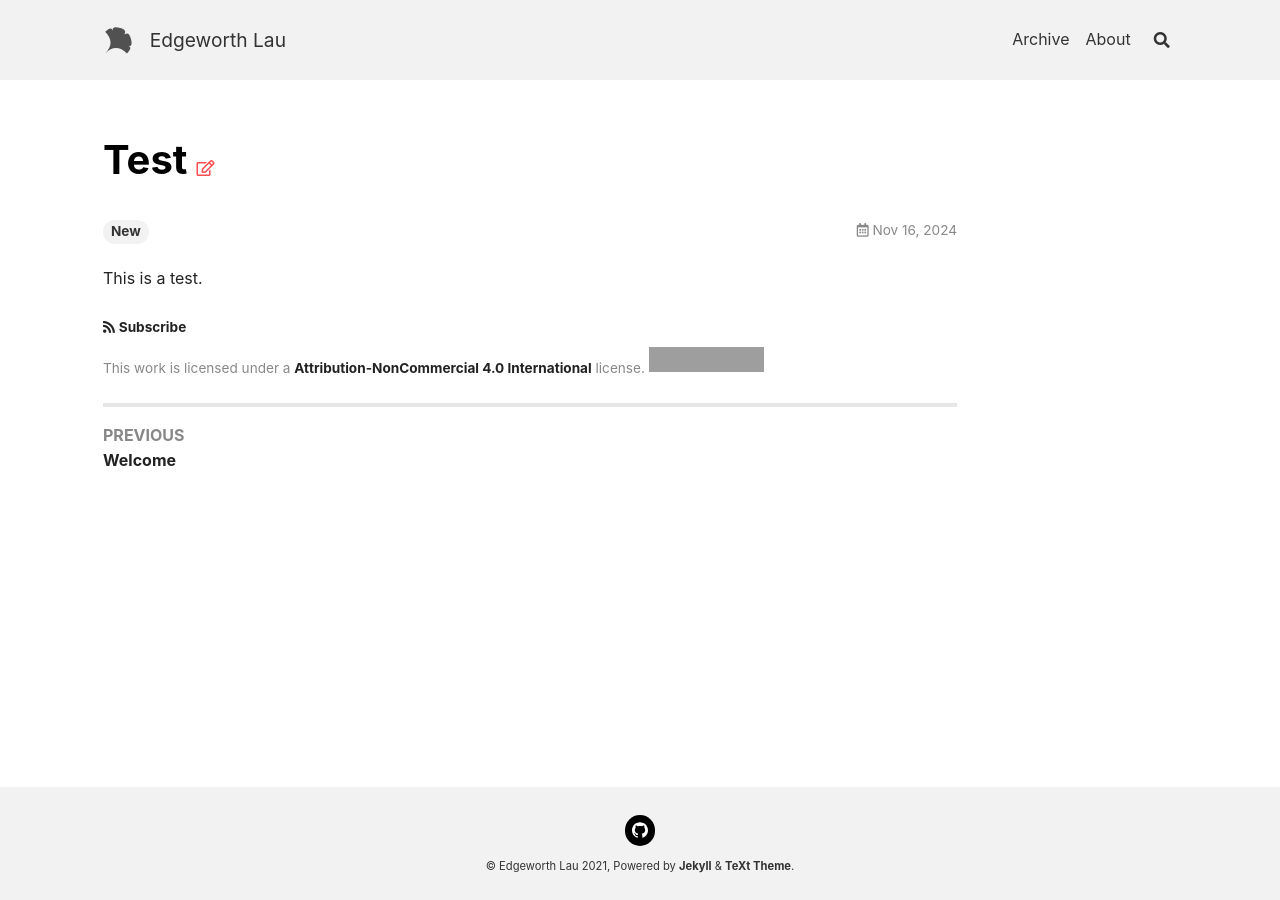
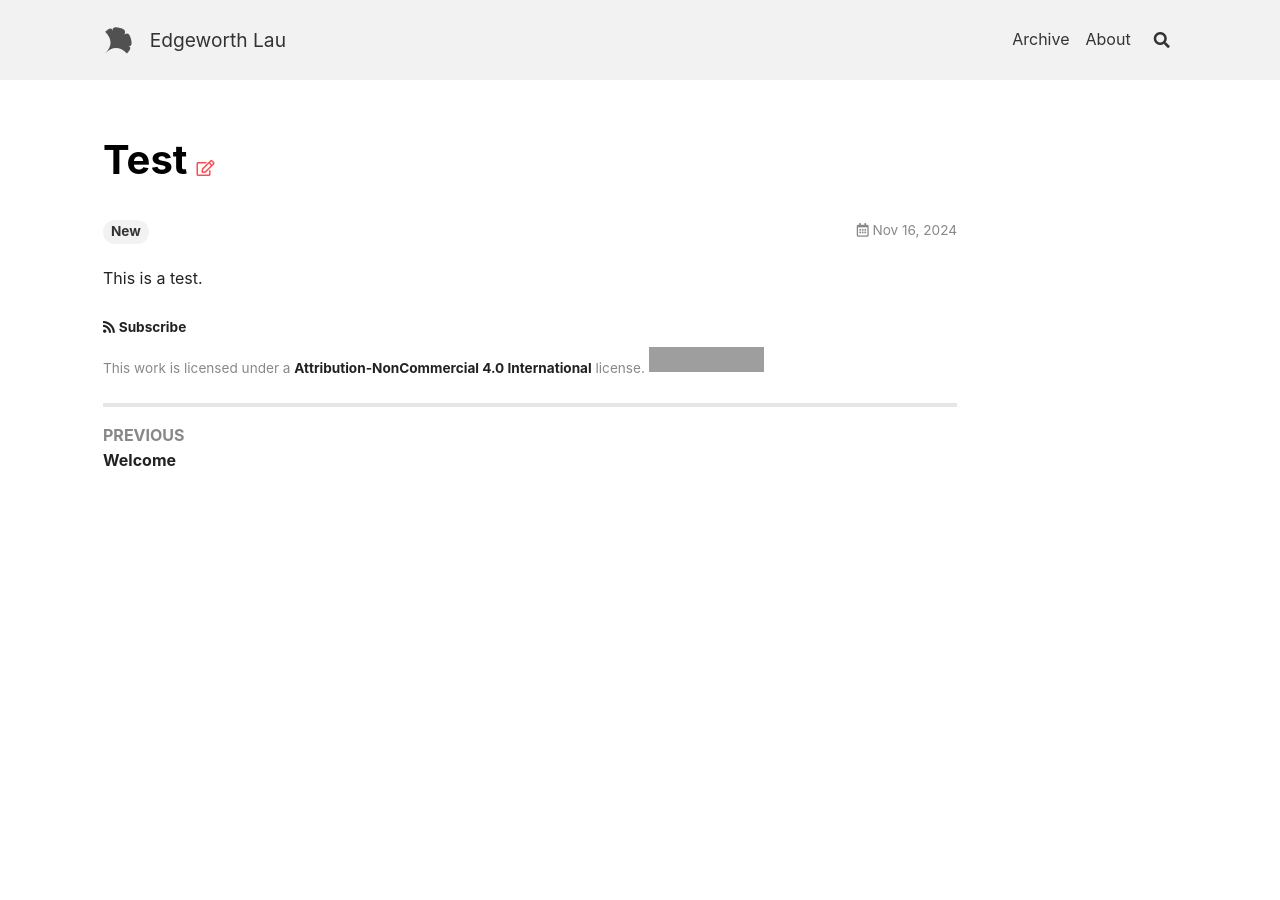
Before and after one commit to EdgeworthLau/EdgeworthLau.github.io, a Jekyll site: the page built from _posts/2024-11-16-Test.md, in a window 1280 px wide. Built offline with Jekyll 4.4.1, drawn with Linux system fonts in a browser that asks for light colours; nearby versions of some CDN libraries; part of the change alters nothing that is shown; grey boxes are pictures that could not be loaded.

Commit message:
初次部署

```diff
--- a/_config.yml
+++ b/_config.yml
@@ -77,7 +77,7 @@ toc:
 ## => Markdown Enhancements
 ##############################
 ## Mathjax
-mathjax: # false (default), true
+mathjax: true # false (default), true
 mathjax_autoNumber: # false (default), true
 
 ## Mermaid
--- a/_posts/2024-11-16-Test.md
+++ b/_posts/2024-11-16-Test.md
@@ -1,6 +1,7 @@
 ---
 title: Test
 tags: New
+footer: false
 ---
 
 This is a test.
```
